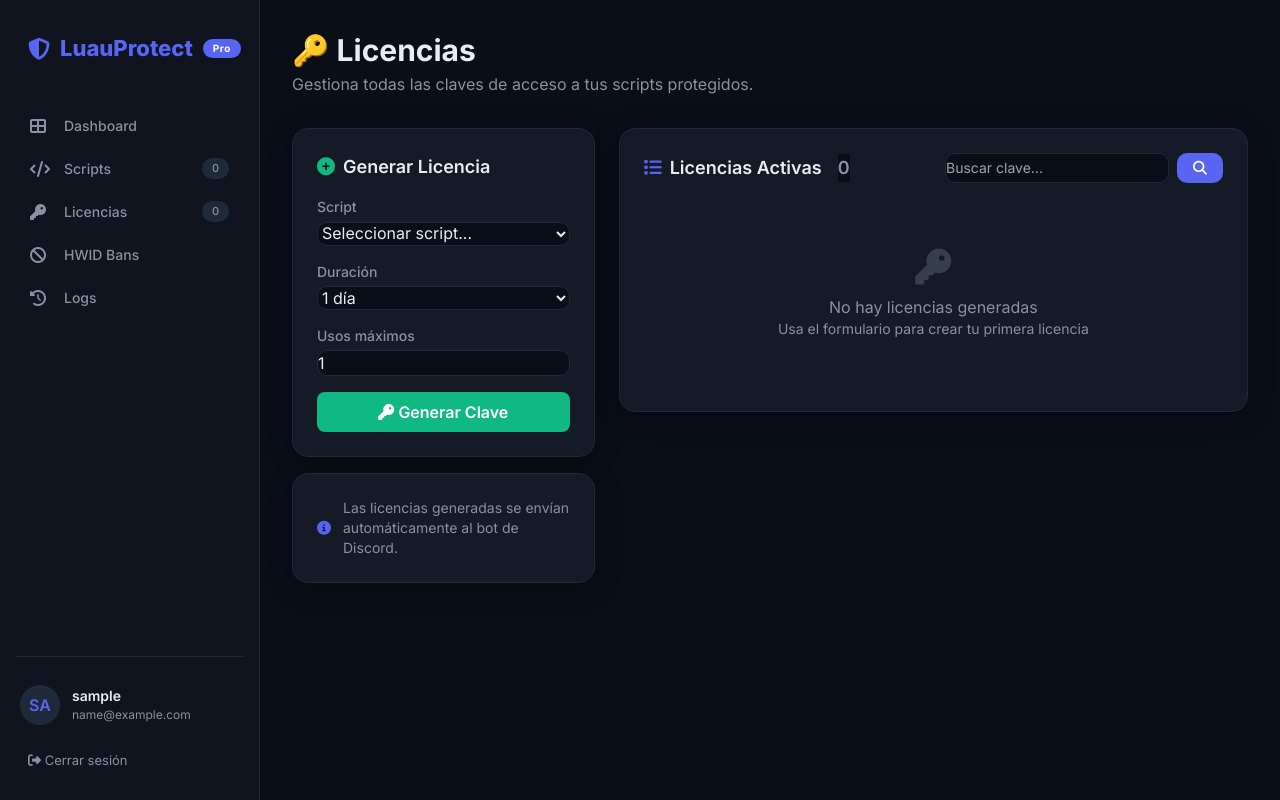
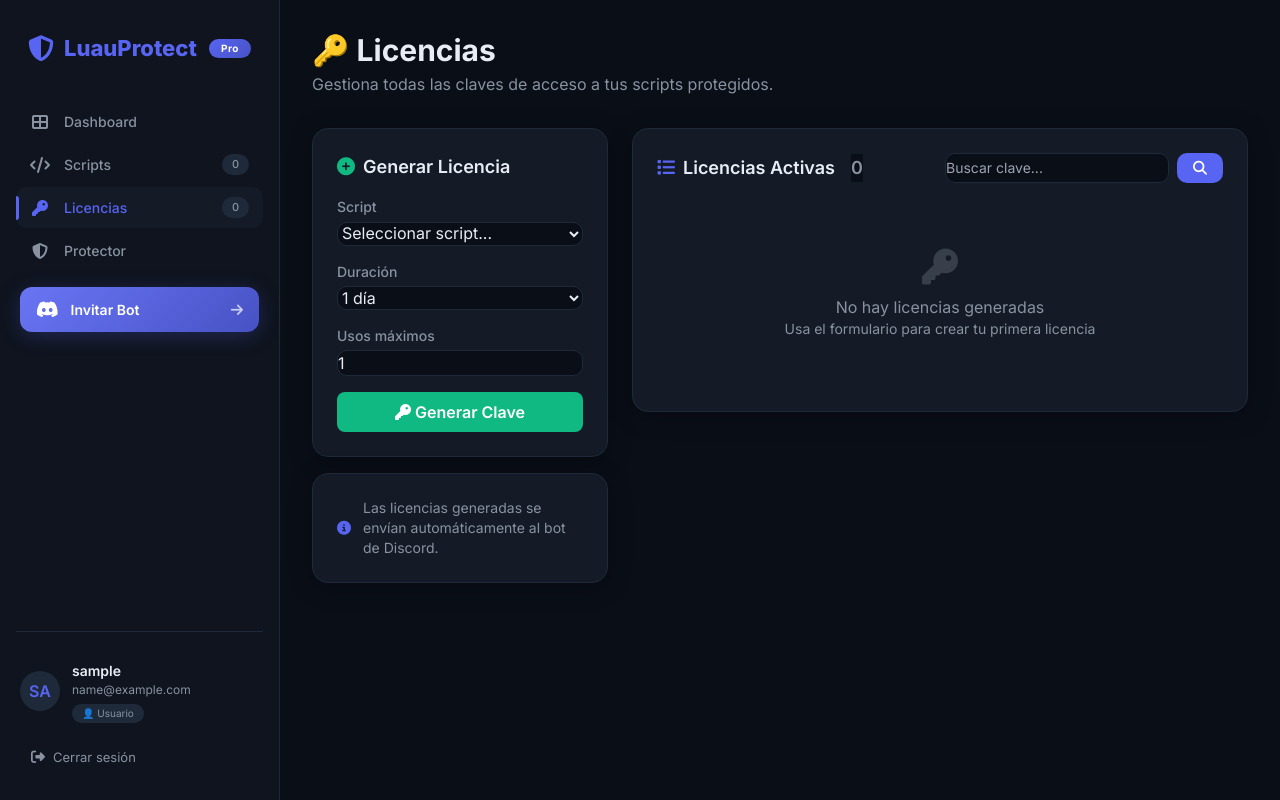
Before and after one commit to leivagaonahernanely-web/Protegetuscriptlua, a Flask app: page /keys in a window 1280 px wide. Run offline with Flask 3, Linux system fonts and the light colour scheme; the visitor is signed in with stand-in values (Sample User, id 1); data that the repository does not hold is empty; parts of the project's set-up code (start-up, migrations or seed data) failed here and were passed over; some libraries are stand-ins or nearby versions.

Commit message:
Update base.html

```diff
--- a/templates/base.html
+++ b/templates/base.html
@@ -2,11 +2,11 @@
 <html lang="es">
 <head>
     <meta charset="UTF-8">
-    <meta name="viewport" content="width=device-width, initial-scale=1.0">
+    <meta name="viewport" content="width=device-width, initial-scale=1.0, maximum-scale=1.0, user-scalable=no">
     <title>{% block title %}LuauProtect Pro{% endblock %}</title>
     <script src="https://cdn.tailwindcss.com"></script>
     <link rel="stylesheet" href="https://cdnjs.cloudflare.com/ajax/libs/font-awesome/6.5.0/css/all.min.css">
-    <link href="https://fonts.googleapis.com/css2?family=Inter:wght@300;400;500;600;700;800&display=swap" rel="stylesheet">
+    <link href="https://fonts.googleapis.com/css2?family=Inter:wght@300;400;500;600;700;800;900&display=swap" rel="stylesheet">
     <script>
         tailwind.config = {
             theme: {
@@ -23,6 +23,8 @@
                         success: '#10b981',
                         danger: '#ef4444',
                         warning: '#f59e0b',
+                        discord: '#5865F2',
+                        discordHover: '#4752c4',
                     },
                     fontFamily: {
                         sans: ['Inter', 'sans-serif'],
@@ -30,6 +32,7 @@
                     boxShadow: {
                         glow: '0 0 40px rgba(88, 101, 242, 0.15)',
                         card: '0 4px 24px rgba(0, 0, 0, 0.4)',
+                        glowDiscord: '0 0 30px rgba(88, 101, 242, 0.3)',
                     }
                 }
             }
@@ -61,12 +64,14 @@
         ::-webkit-scrollbar-thumb:hover {
             background: #2a3a50;
         }
+
+        /* ========== SIDEBAR ========== */
         .sidebar {
             position: fixed;
             top: 0;
             left: 0;
             height: 100vh;
-            width: 260px;
+            width: 280px;
             background: #0f141e;
             border-right: 1px solid #1e2a3a;
             transform: translateX(-100%);
@@ -80,25 +85,37 @@
         .sidebar.open {
             transform: translateX(0);
         }
-        .sidebar .logo {
+        .sidebar::-webkit-scrollbar {
+            width: 3px;
+        }
+
+        /* ========== LOGO ========== */
+        .logo {
             font-size: 22px;
             font-weight: 800;
             color: #5865F2;
             padding: 8px 12px;
-            margin-bottom: 32px;
+            margin-bottom: 28px;
             display: flex;
             align-items: center;
             gap: 10px;
+            text-decoration: none;
         }
-        .sidebar .logo span {
-            background: #5865F2;
+        .logo i {
+            font-size: 26px;
+        }
+        .logo span {
+            background: linear-gradient(135deg, #5865F2, #4752c4);
             color: #fff;
             font-size: 10px;
             font-weight: 700;
-            padding: 2px 10px;
+            padding: 2px 12px;
             border-radius: 20px;
             letter-spacing: 0.5px;
+            margin-left: auto;
         }
+
+        /* ========== NAVEGACIÓN ========== */
         .nav-item {
             display: flex;
             align-items: center;
@@ -111,6 +128,7 @@
             transition: all 0.15s ease;
             text-decoration: none;
             margin-bottom: 2px;
+            position: relative;
         }
         .nav-item:hover {
             background: #141b26;
@@ -120,9 +138,21 @@
             background: #141b26;
             color: #5865F2;
         }
+        .nav-item.active::before {
+            content: '';
+            position: absolute;
+            left: 0;
+            top: 50%;
+            transform: translateY(-50%);
+            width: 3px;
+            height: 24px;
+            background: #5865F2;
+            border-radius: 0 4px 4px 0;
+        }
         .nav-item i {
             width: 20px;
             font-size: 16px;
+            text-align: center;
         }
         .nav-item .badge {
             margin-left: auto;
@@ -132,6 +162,58 @@
             font-size: 11px;
             color: #8892a0;
         }
+
+        /* ========== BOTÓN INVITAR BOT ========== */
+        .btn-invite-bot {
+            display: flex;
+            align-items: center;
+            gap: 12px;
+            padding: 12px 16px;
+            margin-top: 8px;
+            margin-bottom: 8px;
+            background: linear-gradient(135deg, #5865F2, #4752c4);
+            color: #fff;
+            border-radius: 12px;
+            font-weight: 600;
+            font-size: 14px;
+            text-decoration: none;
+            transition: all 0.25s ease;
+            border: none;
+            cursor: pointer;
+            box-shadow: 0 4px 20px rgba(88, 101, 242, 0.25);
+            position: relative;
+            overflow: hidden;
+        }
+        .btn-invite-bot::before {
+            content: '';
+            position: absolute;
+            inset: 0;
+            background: linear-gradient(135deg, rgba(255,255,255,0.1), transparent);
+            pointer-events: none;
+        }
+        .btn-invite-bot:hover {
+            transform: translateY(-2px) scale(1.02);
+            box-shadow: 0 8px 30px rgba(88, 101, 242, 0.4);
+        }
+        .btn-invite-bot:active {
+            transform: scale(0.98);
+        }
+        .btn-invite-bot i {
+            font-size: 18px;
+            color: #fff;
+        }
+        .btn-invite-bot .arrow {
+            margin-left: auto;
+            font-size: 14px;
+            opacity: 0.7;
+            transition: transform 0.2s;
+        }
+        .btn-invite-bot:hover .arrow {
+            transform: translateX(4px);
+            opacity: 1;
+        }
+
+        /* ========== SECCIÓN USUARIO ========== */
         .user-section {
             margin-top: auto;
             padding-top: 20px;
@@ -155,6 +237,7 @@
             color: #5865F2;
             font-size: 16px;
             overflow: hidden;
+            flex-shrink: 0;
         }
         .user-avatar img {
             width: 100%;
@@ -170,18 +253,42 @@
             font-size: 12px;
             color: #8892a0;
         }
+        .user-role {
+            font-size: 10px;
+            background: #1e2a3a;
+            padding: 2px 10px;
+            border-radius: 20px;
+            color: #8892a0;
+            display: inline-block;
+            margin-top: 2px;
+        }
+        .user-role.admin {
+            background: rgba(88, 101, 242, 0.2);
+            color: #5865F2;
+        }
         .logout-btn {
+            display: flex;
+            align-items: center;
+            gap: 8px;
             color: #8892a0;
             font-size: 13px;
-            padding: 6px 12px;
-            border-radius: 6px;
+            padding: 8px 14px;
+            border-radius: 8px;
             transition: all 0.15s;
             text-decoration: none;
+            margin-top: 8px;
+            border: 1px solid transparent;
         }
         .logout-btn:hover {
             color: #ef4444;
-            background: #1e2a3a;
+            background: rgba(239, 68, 68, 0.1);
+            border-color: rgba(239, 68, 68, 0.2);
         }
+        .logout-btn i {
+            font-size: 14px;
+        }
+
+        /* ========== OVERLAY MÓVIL ========== */
         .overlay {
             position: fixed;
             inset: 0;
@@ -210,6 +317,8 @@
         .menu-toggle:hover {
             background: #1a2332;
         }
+
+        /* ========== RESPONSIVE ========== */
         @media (min-width: 768px) {
             .sidebar {
                 transform: translateX(0) !important;
@@ -223,9 +332,6 @@
             .menu-toggle {
                 display: none !important;
             }
-            main {
-                margin-left: 0;
-            }
         }
         @media (max-width: 767px) {
             .menu-toggle {
@@ -234,7 +340,12 @@
             main {
                 padding-top: 70px;
             }
+            .sidebar {
+                width: 280px;
+            }
         }
+
+        /* ========== CARDS Y COMPONENTES ========== */
         .card {
             background: #141b26;
             border: 1px solid #1e2a3a;
@@ -246,6 +357,7 @@
         .card:hover {
             border-color: #2a3a50;
         }
+
         .btn-primary {
             background: #5865F2;
             color: #fff;
@@ -264,6 +376,7 @@
             transform: translateY(-1px);
             box-shadow: 0 8px 30px rgba(88, 101, 242, 0.3);
         }
+
         .btn-danger {
             background: #ef4444;
             color: #fff;
@@ -277,6 +390,7 @@
         .btn-danger:hover {
             background: #dc2626;
         }
+
         .btn-success {
             background: #10b981;
             color: #fff;
@@ -290,6 +404,7 @@
         .btn-success:hover {
             background: #059669;
         }
+
         input, textarea, select {
             background: #0a0e17;
             border: 1px solid #1e2a3a;
@@ -308,6 +423,7 @@
         input::placeholder, textarea::placeholder {
             color: #4a5568;
         }
+
         .stat-card {
             background: #141b26;
             border: 1px solid #1e2a3a;
@@ -334,6 +450,7 @@
             color: #5865F2;
             opacity: 0.7;
         }
+
         .table-container {
             overflow-x: auto;
             border-radius: 12px;
@@ -362,6 +479,7 @@
         tr:hover td {
             background: #0f141e;
         }
+
         .code-block {
             background: #0a0e17;
             border: 1px solid #1e2a3a;
@@ -372,6 +490,8 @@
             overflow-x: auto;
             color: #e8edf5;
         }
+
+        /* ========== TOAST ========== */
         .toast {
             position: fixed;
             bottom: 24px;
@@ -395,50 +515,73 @@
         }
         .toast.success { border-color: #10b981; }
         .toast.error { border-color: #ef4444; }
+        .toast.warning { border-color: #f59e0b; }
     </style>
     {% block extra_css %}{% endblock %}
 </head>
 <body>
 
+<!-- ========== BOTÓN MENÚ MÓVIL ========== -->
 <button id="menuToggle" class="menu-toggle">
     <i class="fas fa-bars"></i>
 </button>
+
+<!-- ========== OVERLAY MÓVIL ========== -->
 <div id="overlay" class="overlay"></div>
 
+<!-- ========== LAYOUT PRINCIPAL ========== -->
 <div class="flex min-h-screen">
+
+    <!-- ========== SIDEBAR ========== -->
     <aside id="sidebar" class="sidebar">
         <div>
-            <div class="logo">
+            <!-- LOGO -->
+            <a href="/dashboard" class="logo">
                 <i class="fas fa-shield-alt"></i>
                 LuauProtect
                 <span>Pro</span>
-            </div>
+            </a>
+
+            <!-- NAVEGACIÓN -->
             <nav>
                 <a href="/dashboard" class="nav-item {% if request.path == '/dashboard' %}active{% endif %}">
                     <i class="fas fa-th-large"></i> Dashboard
                 </a>
                 <a href="/scripts" class="nav-item {% if '/scripts' in request.path %}active{% endif %}">
                     <i class="fas fa-code"></i> Scripts
-                    <span class="badge">{{ scripts_count|default(0) }}</span>
+                    <span class="badge">{{ scripts|length if scripts else 0 }}</span>
                 </a>
-                <a href="/licenses" class="nav-item {% if '/licenses' in request.path %}active{% endif %}">
+                <a href="/keys" class="nav-item {% if '/keys' in request.path %}active{% endif %}">
                     <i class="fas fa-key"></i> Licencias
-                    <span class="badge">{{ licenses_count|default(0) }}</span>
+                    <span class="badge">{{ keys|length if keys else 0 }}</span>
                 </a>
+                <a href="/protector" class="nav-item {% if '/protector' in request.path %}active{% endif %}">
+                    <i class="fas fa-shield-alt"></i> Protector
+                </a>
+                {% if user.is_admin %}
                 <a href="/hwid-bans" class="nav-item {% if '/hwid-bans' in request.path %}active{% endif %}">
                     <i class="fas fa-ban"></i> HWID Bans
                 </a>
-                <a href="/logs" class="nav-item {% if '/logs' in request.path %}active{% endif %}">
-                    <i class="fas fa-history"></i> Logs
-                </a>
-                {% if user.is_admin %}
-                <a href="/admin" class="nav-item {% if '/admin' in request.path %}active{% endif %}">
-                    <i class="fas fa-crown"></i> Admin
+                <a href="/users" class="nav-item {% if '/users' in request.path %}active{% endif %}">
+                    <i class="fas fa-users"></i> Usuarios
                     <span class="badge">👑</span>
                 </a>
                 {% endif %}
             </nav>
+
+            <!-- ========== BOTÓN INVITAR BOT ========== -->
+            <div style="margin-top: 16px; padding: 0 4px;">
+                <a href="https://discord.com/oauth2/authorize?client_id=1519073151856803930&permissions=8&integration_type=0&scope=bot"
+                   target="_blank"
+                   class="btn-invite-bot">
+                    <i class="fab fa-discord"></i>
+                    <span>Invitar Bot</span>
+                    <i class="fas fa-arrow-right arrow"></i>
+                </a>
+            </div>
         </div>
+
+        <!-- ========== SECCIÓN USUARIO ========== -->
         <div class="user-section">
             <div class="user-info">
                 <div class="user-avatar">
@@ -448,25 +591,34 @@
                         {{ user.username[:2].upper() }}
                     {% endif %}
                 </div>
-                <div>
-                    <div class="user-name">{{ user.username }}</div>
-                    <div class="user-email">{{ user.email|default('Usuario') }}</div>
+                <div style="flex:1; min-width:0;">
+                    <div class="user-name truncate">{{ user.username }}</div>
+                    <div class="user-email truncate">{{ user.email|default('Usuario') }}</div>
+                    <span class="user-role {% if user.is_admin %}admin{% endif %}">
+                        {% if user.is_admin %}👑 Administrador{% else %}👤 Usuario{% endif %}
+                    </span>
                 </div>
             </div>
-            <div style="display: flex; gap: 8px; margin-top: 12px;">
-                <a href="/logout" class="logout-btn"><i class="fas fa-sign-out-alt"></i> Cerrar sesión</a>
-            </div>
+            <a href="/logout" class="logout-btn">
+                <i class="fas fa-sign-out-alt"></i> Cerrar sesión
+            </a>
         </div>
     </aside>
 
+    <!-- ========== CONTENIDO PRINCIPAL ========== -->
     <main class="flex-1 p-4 md:p-8 w-full">
         {% block content %}{% endblock %}
     </main>
 </div>
 
+<!-- ========== TOAST ========== -->
 <div id="toast" class="toast"></div>
 
+<!-- ========== SCRIPTS ========== -->
 <script>
+    // ============================================================
+    // MENÚ MÓVIL
+    // ============================================================
     const sidebar = document.getElementById('sidebar');
     const overlay = document.getElementById('overlay');
     const toggleBtn = document.getElementById('menuToggle');
@@ -480,6 +632,16 @@
     toggleBtn.addEventListener('click', toggleMenu);
     overlay.addEventListener('click', toggleMenu);
 
+    // Cerrar sidebar al hacer clic en un enlace (móvil)
+    document.querySelectorAll('.nav-item').forEach(item => {
+        item.addEventListener('click', () => {
+            if (window.innerWidth < 768) toggleMenu();
+        });
+    });
+
+    // ============================================================
+    // TOAST NOTIFICACIONES
+    // ============================================================
     function showToast(message, type = 'success') {
         const toast = document.getElementById('toast');
         toast.textContent = message;
@@ -497,13 +659,22 @@
         {% endif %}
     {% endwith %}
 
-    // Cerrar sidebar al hacer clic en un enlace (móvil)
-    document.querySelectorAll('.nav-item').forEach(item => {
-        item.addEventListener('click', () => {
-            if (window.innerWidth < 768) toggleMenu();
-        });
-    });
+    // ============================================================
+    // COPIA AL PORTAPAPELES
+    // ============================================================
+    function copiarTexto(texto) {
+        navigator.clipboard.writeText(texto);
+        showToast('✅ Copiado al portapapeles', 'success');
+    }
+
+    // ============================================================
+    // CONFIRMACIONES
+    // ============================================================
+    function confirmarAccion(mensaje) {
+        return confirm(mensaje);
+    }
 </script>
+
 {% block extra_js %}{% endblock %}
 </body>
     </html>
```
